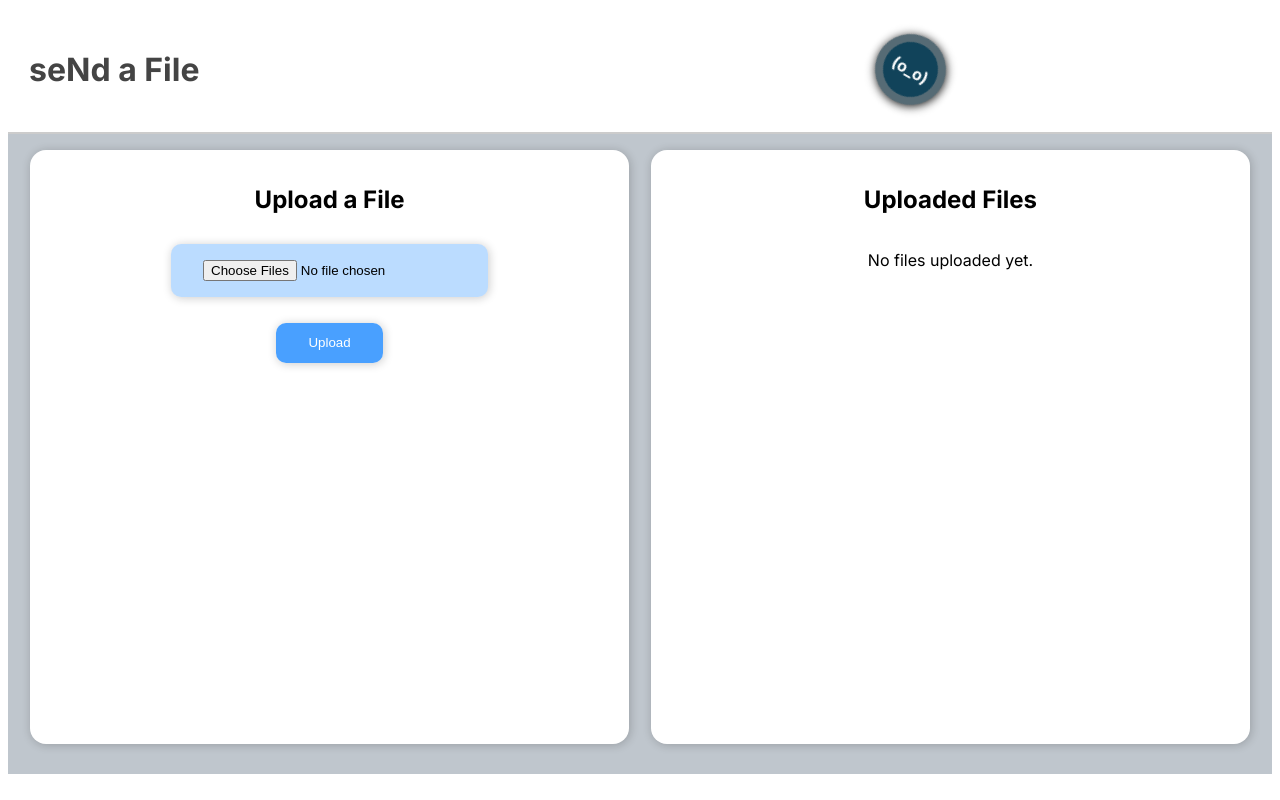
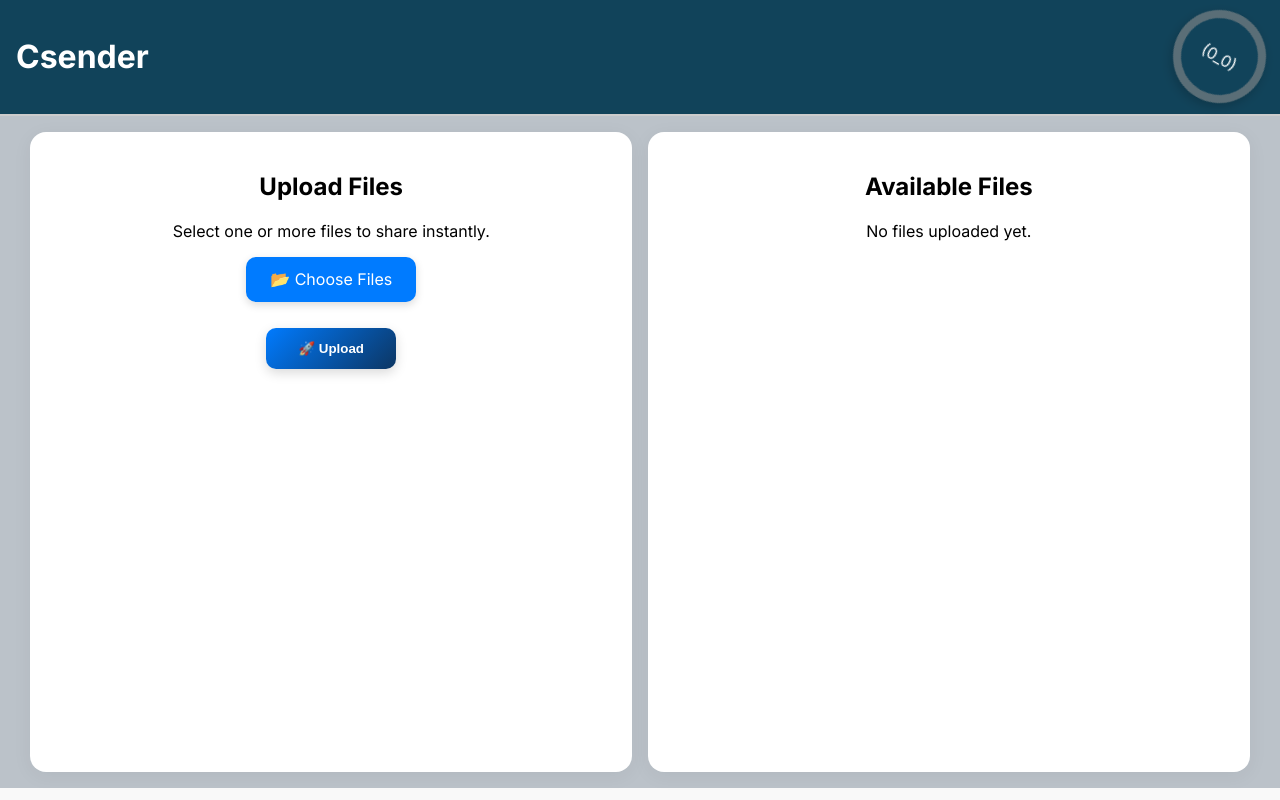
Before and after one commit to worksoace/csender, a Flask app: page / in a window 1280 px wide. Run offline with Flask 3, Linux system fonts and the light colour scheme.

Commit message:
UI changes

```diff
--- a/static/style.css
+++ b/static/style.css
@@ -1,13 +1,17 @@
 :root {
     --accent-color: #11435a;
-    --font-family: "inter", serif;
+    --font-family: "Inter", sans-serif;
     --font-size: 1rem;
+    --primary-color: #007bff;
+    --secondary-color: #0c3663;
+    --light-bg: #f9f9f9;
 }
 
 body {
-    background-color: #fff;
+    background-color: var(--light-bg);
     font-family: var(--font-family);
-    font-size: 1rem;
+    font-size: var(--font-size);
+    margin: 0;
 }
 
 .header {
@@ -16,139 +20,86 @@ body {
     justify-content: space-between;
     align-items: center;
     padding: 1rem;
+    background-color: var(--accent-color);
+    color: white;
 }
 
 .bod-cont {
     background-color: #102a4644;
     display: flex;
-    justify-content: space-evenly;
-    height: 80vh;
+    flex-wrap: wrap; /* ✅ Makes it responsive */
+    justify-content: center;
+    gap: 1rem;
+    padding: 1rem;
+    min-height: 80vh;
 }
 
 .logo {
     background-color: var(--accent-color);
     padding: 1rem;
     border-radius: 50%;
-    width: 35px;
-    height: 35px;
+    width: 45px;
+    height: 45px;
     display: flex;
     justify-content: center;
     align-items: center;
-    border: 0.5rem solid #8a8a8a93;
+    border: 0.5rem solid rgba(138, 138, 138, 0.6);
     animation: cool-animation 3s cubic-bezier(0.4, 0, 0.2, 1) infinite;
-    /* animation: move 2s linear infinite; */
-    box-shadow: 1px 1px 10px #141414;
+    box-shadow: 0px 4px 12px rgba(0,0,0,0.2);
     position: absolute;
-    right: 30%;
-
+    right: 5%;
 }
 
 @keyframes cool-animation {
-    0% {
-        transform: translateX(0px) rotate(0deg);
-    }
-    20% {
-        transform: translateX(50px) rotate(30deg); /* Starts slight rotation */
-    }
-    40% {
-        transform: translateX(60px) rotate(90deg); /* Gradual transition */
-    }
-    60% {
-        transform: translateX(-60px) rotate(-90deg); /* Rotates smoothly */
-    }
-    80% {
-        transform: translateX(-50px) rotate(-30deg); /* Prepares for reset */
-    }
-    100% {
-        transform: translateX(0px) rotate(0deg); /* Full rotation & smooth return */
-    }
+    0% { transform: translateX(0) rotate(0); }
+    20% { transform: translateX(50px) rotate(30deg); }
+    40% { transform: translateX(60px) rotate(90deg); }
+    60% { transform: translateX(-60px) rotate(-90deg); }
+    80% { transform: translateX(-50px) rotate(-30deg); }
+    100% { transform: translateX(0) rotate(0); }
 }
 
-.header h2 {
-    font-size: 1rem;
-    color: #fff;
-    padding: 10px;
-    /* box-shadow: 1px 1px 10px #141414; */
+.upload-section, .files-section {
+    background: white;
+    box-shadow: 0px 4px 20px rgba(0,0,0,0.05);
+    border-radius: 1rem;
+    width: 45%;
+    min-width: 300px; /* ✅ Prevents shrinking too much */
+    padding: 20px;
+    text-align: center;
+    transition: all 0.3s ease-in-out;
 }
 
-h1 {
-    color: #444;
-    padding: 5px;
+.upload-section:hover, .files-section:hover {
+    transform: translateY(-5px);
 }
 
-.upload-section {
-    background-image: url(../images/5130169.jpg);
-    margin-top: 1rem;
-    margin-bottom: 30px;
-    padding: 15px;
-    background: white;
-    box-shadow: 1px 1px 10px #14141438;
-    border-radius: 1rem;
-    width: 45%;
-    display: flex;
-    flex-direction: column;
-    /* justify-content: center; */
-    align-items: center;
-    text-align: center;
-}
-
-::-webkit-scrollbar-track {
-    background: #f1f1f1; /* Track color */
-    border-radius: 10px;
-}
-
-::-webkit-scrollbar-thumb {
-    background: #888; /* Scrollbar handle color */
-    border-radius: 10px;
-}
-
-::-webkit-scrollbar-thumb:hover {
-    background: #555;
-}
-
-.files-section {
-    overflow-y: auto;
-    margin-top: 1rem;
-    margin-bottom: 30px;
-    padding: 15px;
-    background: white;
-    box-shadow: 1px 1px 10px #14141438;
-    border-radius: 1rem;
-    width: 45%;
-    display: flex;
-    flex-direction: column;
-    /* justify-content: center; */
-    align-items: center;
-    text-align: center;
-}
-
-input[type="file"]{
+input[type="file"] {
     display: block;
     margin-top: 10px;
     border-radius: 10px;
     border: none;
-    padding: 1rem 2rem;
-    background-color: #007bff44;
-    box-shadow: 1px 1px 10px #14141438;
+    padding: 1rem;
+    background-color: rgba(0, 123, 255, 0.1);
+    box-shadow: 0px 2px 8px rgba(0,0,0,0.05);
     cursor: pointer;
 }
 
 button {
-    background: #007BFF;
+    background: var(--primary-color);
     color: white;
     margin-top: 10px;
     border-radius: 10px;
     border: none;
     padding: 0.8rem 2rem;
-    background-color: #007bffb6;
-    box-shadow: 1px 1px 10px #14141438;
+    box-shadow: 0px 2px 8px rgba(0,0,0,0.1);
     cursor: pointer;
     transition: all 0.3s ease-in-out;
 }
 
 button:hover {
-    background: #0c3663b4;
-    padding: 0.8rem 3rem;
+    background: var(--secondary-color);
+    transform: scale(1.05);
 }
 
 ul {
@@ -162,11 +113,12 @@ li {
 
 li a {
     text-decoration: none;
-    color: #223a53;
-    transition: all 0.3s ease-in-out;
+    color: var(--accent-color);
+    transition: color 0.3s ease-in-out;
 }
 
 li a:hover {
+    color: var(--primary-color);
     font-weight: bold;
 }
 
@@ -186,3 +138,55 @@ li a:hover {
     color: white;
     border-radius: 5px;
 }
+
+/* 🌟 Custom file upload button */
+.custom-file-upload {
+    display: inline-block;
+    background: var(--primary-color);
+    color: white;
+    padding: 0.8rem 1.5rem;
+    border-radius: 10px;
+    cursor: pointer;
+    font-weight: 500;
+    transition: all 0.3s ease-in-out;
+    box-shadow: 0px 3px 8px rgba(0, 0, 0, 0.15);
+}
+.custom-file-upload:hover {
+    background: var(--secondary-color);
+    transform: scale(1.05);
+}
+
+/* Hide the default input */
+input[type="file"] {
+    display: none;
+}
+
+/* 🌟 General button styling */
+button {
+    background: linear-gradient(135deg, var(--primary-color), var(--secondary-color));
+    color: white;
+    margin-top: 10px;
+    border-radius: 10px;
+    border: none;
+    padding: 0.8rem 2rem;
+    box-shadow: 0px 4px 12px rgba(0, 0, 0, 0.15);
+    cursor: pointer;
+    font-weight: 600;
+    transition: all 0.3s ease-in-out;
+}
+button:hover {
+    background: linear-gradient(135deg, var(--secondary-color), var(--primary-color));
+    transform: translateY(-2px) scale(1.05);
+}
+
+
+/* ✅ Mobile responsiveness */
+@media (max-width: 768px) {
+    .bod-cont {
+        flex-direction: column;
+        align-items: center;
+    }
+    .upload-section, .files-section {
+        width: 90%;
+    }
+}
--- a/templates/index.html
+++ b/templates/index.html
@@ -4,24 +4,16 @@
 <head>
     <meta charset="UTF-8">
     <meta name="viewport" content="width=device-width, initial-scale=1.0">
-    <title>Flask File Transfer</title>
+    <title>Csender - File Transfer</title>
     <link rel="stylesheet" href="{{ url_for('static', filename='style.css') }}">
-
     <link rel="preconnect" href="https://fonts.googleapis.com">
     <link rel="preconnect" href="https://fonts.gstatic.com" crossorigin>
-    <link rel="preconnect" href="https://fonts.googleapis.com">
-    <link rel="preconnect" href="https://fonts.gstatic.com" crossorigin>
-    <link
-        href="https://fonts.googleapis.com/css2?family=Inter:ital,opsz,wght@0,14..32,100..900;1,14..32,100..900&display=swap"
-        rel="stylesheet">
+    <link href="https://fonts.googleapis.com/css2?family=Inter:wght@300;400;600;700&display=swap" rel="stylesheet">
     <script>
-
         function uploadFile(event) {
             event.preventDefault();
-
             let fileInput = document.getElementById("fileInput");
             let files = fileInput.files;
-
             if (!files.length) {
                 alert("Please select file(s) to upload.");
                 return;
@@ -32,7 +24,7 @@
             let formData = new FormData();
 
             for (let i = 0; i < files.length; i++) {
-                formData.append("files", files[i]);  // Use the same key "files"
+                formData.append("files", files[i]);
             }
 
             let xhr = new XMLHttpRequest();
@@ -59,7 +51,6 @@
             xhr.send(formData);
         }
 
-
         function displayFileSize() {
             let fileInput = document.getElementById("fileInput");
             let fileSizeDisplay = document.getElementById("fileSize");
@@ -74,45 +65,53 @@
                 fileSizeDisplay.innerText = "";
             }
         }
-
     </script>
 </head>
 
 <body>
-    <div class="header">
-        <h1>seNd a File</h1>
-        <h2 class="logo">(o_o)</h2>
-    </div>
+    <header class="header">
+        <h1>Csender</h1>
+        <div class="logo">(0_0)</div>
+    </header>
 
-    <div class="bod-cont">
-        <div class="upload-section">
-            <h2>Upload a File</h2>
+    <main class="bod-cont">
+        <!-- Upload Section -->
+        <section class="upload-section">
+            <h2>Upload Files</h2>
+            <p>Select one or more files to share instantly.</p>
             <form onsubmit="uploadFile(event)">
+                <label for="fileInput" class="custom-file-upload">
+                    📂 Choose Files
+                </label>
                 <input type="file" id="fileInput" name="file" multiple required onchange="displayFileSize()">
                 <p id="fileSize"></p>
-                <button type="submit">Upload</button>
+                <button type="submit">🚀 Upload</button>
             </form>
+
             <div class="progress-container" id="progressContainer">
                 <div class="progress-bar" id="progressBar">0%</div>
             </div>
-        </div>
+        </section>
 
-        <div class="files-section">
-            <h2>Uploaded Files</h2>
+        <!-- Files Section -->
+        <section class="files-section">
+            <h2>Available Files</h2>
             {% if grouped_files %}
             {% for file_type, files in grouped_files.items() %}
-            <h3>{{ file_type | upper }} Files</h3>
-            <ul>
+            <h3>{{ file_type | upper }}</h3>
+            <div class="file-list">
                 {% for file in files %}
-                <li><a href="{{ url_for('download_file', filename=file) }}">{{ file }}</a></li>
+                <a class="file-item" href="{{ url_for('download_file', filename=file) }}">
+                    {{ file }}
+                </a>
                 {% endfor %}
-            </ul>
+            </div>
             {% endfor %}
             {% else %}
             <p>No files uploaded yet.</p>
             {% endif %}
-        </div>
-    </div>
+        </section>
+    </main>
 </body>
 
 </html>
```
Also changed, not shown: 1 other file.
